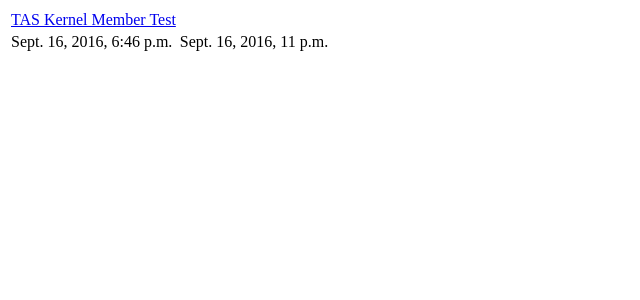
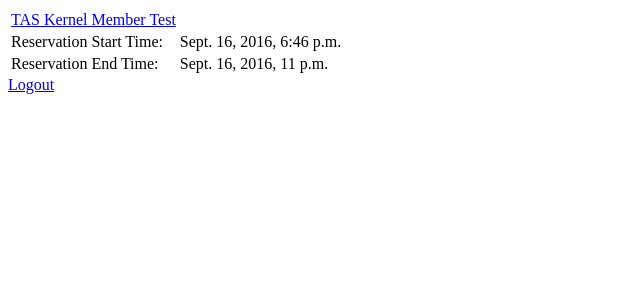
Before and after one commit to chengxinlun/TASISS, a Django app: page /checkin/ in a window 1280 px wide. Shown: the top 300 px of the page, without its empty margins (0-640 px from the left). Run offline with Django 3.2, Linux system fonts and the light colour scheme; a user stored in the database is signed in; data comes from the database, SQL or seed files in the repository; both versions use the stored data as it was after the commit.

Commit message:
1. Bug fix: login without next will no longer crash the server
2. UI modification: logout hyperlink added in selectopening page

```diff
--- a/TASISS/userauth/views.py
+++ b/TASISS/userauth/views.py
@@ -4,7 +4,7 @@ from django.contrib.auth import authenticate, login, logout
 
 # Create your views here.
 def user_login(request):
-    next_page = request.GET['next']
+    next_page = request.GET.get('next', '/contact/')
     context = {'next': next_page}
     return render(request, 'userauth/dologin.html', context)
 
--- a/TASISS/wxmanager/templates/wxmanager/selectopening.html
+++ b/TASISS/wxmanager/templates/wxmanager/selectopening.html
@@ -2,9 +2,11 @@
     {% for each in opening_list %}
 		<table>
 			<tr><td><a href="{% url 'wxmanager:checkin' each.id %}">{{ each.name }}</a></td></tr>
-			<tr><td>{{ each.starttime }}</td><td>{{ each.endtime }}</td></tr>
+			<tr><td>Reservation Start Time:</td><td>{{ each.starttime }}</td></tr>
+			<tr><td>Reservation End Time:</td><td>{{ each.endtime }}</td></tr>
 		</table>
     {% endfor %}
 {% else %}
     <p>No polls are available.</p>
 {% endif %}
+<a href="{%url 'userauth:logout' %}">Logout</a>
```
Also changed, not shown: TASISS/db.sqlite3.
